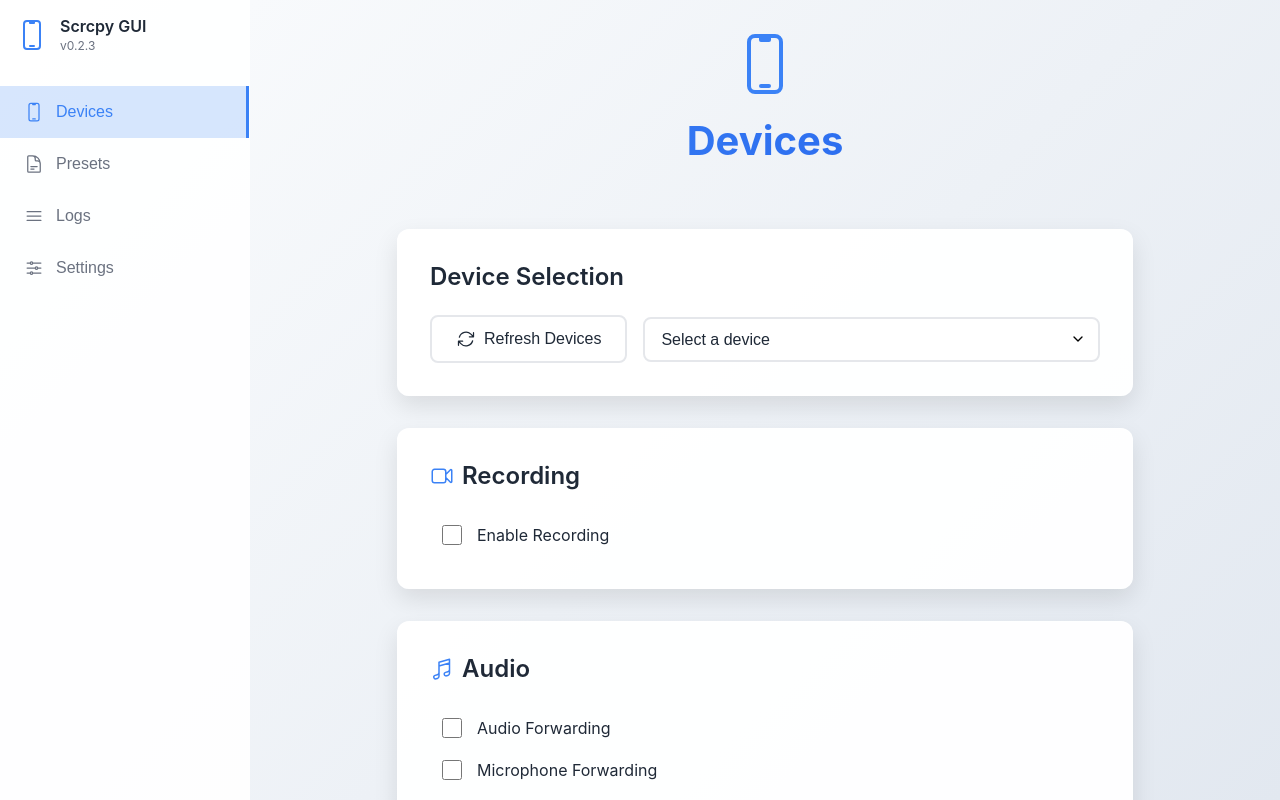
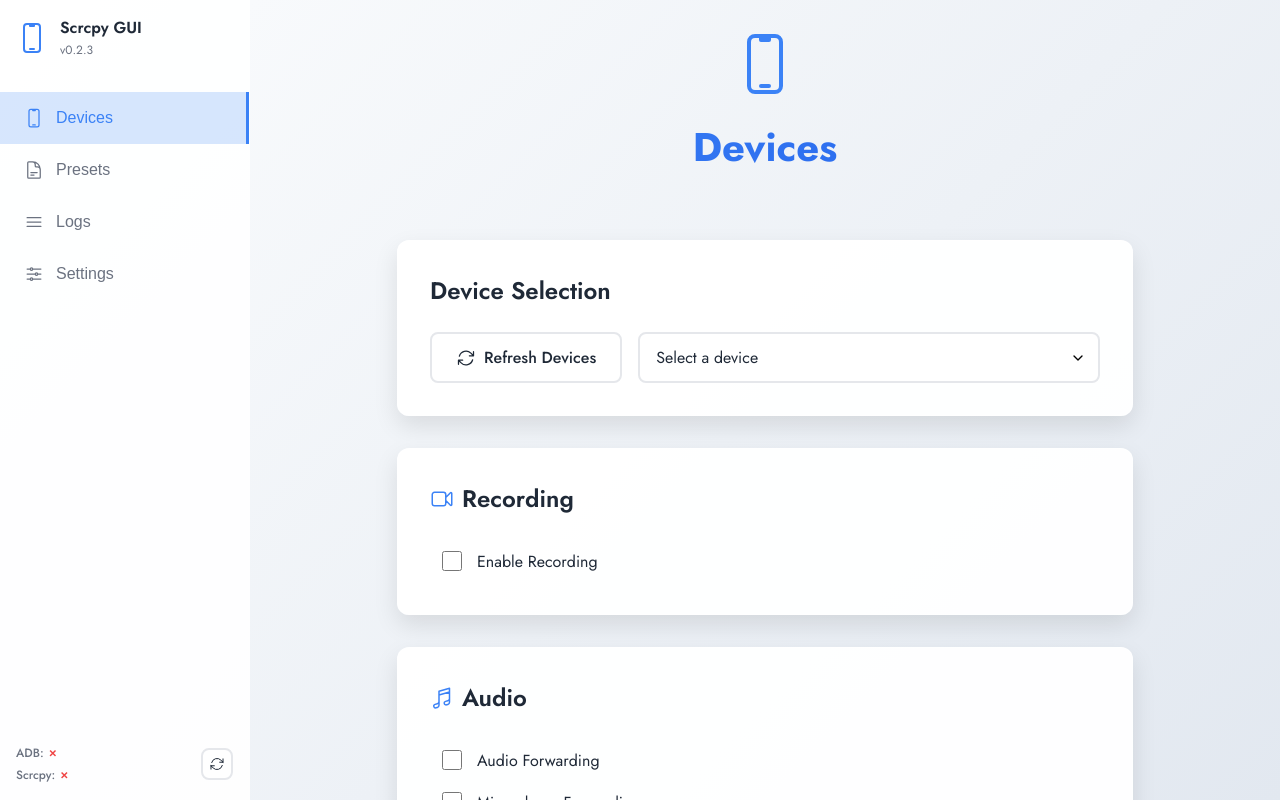
Before and after one commit to TianaNanta/scrcpy-gui, a React (Vite) app: page / in a window 1280 px wide. Built offline with nearby package versions, Linux system fonts and the light colour scheme.

Commit message:
Change font family used in the app

```diff
--- a/index.html
+++ b/index.html
@@ -2,6 +2,12 @@
 <html lang="en">
     <head>
         <meta charset="UTF-8" />
+        <link rel="preconnect" href="https://fonts.googleapis.com" />
+        <link rel="preconnect" href="https://fonts.gstatic.com" crossorigin />
+        <link
+            href="https://fonts.googleapis.com/css2?family=Jost:wght@300;400;500;600;700&family=Share+Tech&display=swap"
+            rel="stylesheet"
+        />
         <link rel="icon" type="image/svg+xml" href="/vite.svg" />
         <meta name="viewport" content="width=device-width, initial-scale=1.0" />
         <title>Tauri + React + Typescript</title>
--- a/src/App.css
+++ b/src/App.css
@@ -24,11 +24,10 @@ body {
     margin: 0;
     padding: 0;
     font-family:
-        "Inter",
+        "Jost",
         -apple-system,
         BlinkMacSystemFont,
         "Segoe UI",
-        Roboto,
         sans-serif;
     background: var(--background);
     min-height: 100vh;
@@ -134,6 +133,12 @@ select.select,
     padding: 0.75rem 2.5rem 0.75rem 1rem !important;
     border: 2px solid var(--border-color, #e5e7eb) !important;
     border-radius: 8px !important;
+    font-family:
+        "Jost",
+        -apple-system,
+        BlinkMacSystemFont,
+        "Segoe UI",
+        sans-serif !important;
     font-size: 1rem !important;
     background: var(--input-bg, white) !important;
     color: var(--text-primary) !important;
@@ -179,6 +184,12 @@ select.select option {
     padding: 0.75rem 1.5rem;
     border: none;
     border-radius: 8px;
+    font-family:
+        "Jost",
+        -apple-system,
+        BlinkMacSystemFont,
+        "Segoe UI",
+        sans-serif;
     font-size: 1rem;
     font-weight: 500;
     cursor: pointer;
@@ -419,7 +430,7 @@ select.select option {
     background: var(--surface);
     border-radius: var(--border-radius);
     padding: 1rem;
-    font-family: "Monaco", "Menlo", "Ubuntu Mono", monospace;
+    font-family: "Share Tech", "Monaco", "Menlo", "Ubuntu Mono", monospace;
     font-size: 0.875rem;
     line-height: 1.5;
 }
@@ -460,4 +471,104 @@ select.select option {
     }
 }
 
+/* Sidebar Footer */
+.sidebar-footer {
+    padding: 1rem;
+    border-top: 1px solid rgba(255, 255, 255, 0.1);
+    display: flex;
+    align-items: center;
+    justify-content: space-between;
+    gap: 0.5rem;
+}
+
+.dependency-status {
+    display: flex;
+    flex-direction: column;
+    gap: 0.25rem;
+    font-size: 0.75rem;
+}
+
+.dependency-item {
+    display: flex;
+    align-items: center;
+    gap: 0.25rem;
+}
+
+.dependency-label {
+    color: var(--text-secondary);
+    font-weight: 500;
+}
+
+.dependency-status.ready {
+    color: var(--success-color, #10b981);
+    font-weight: 600;
+}
+
+.dependency-status.not-ready {
+    color: var(--error-color, #ef4444);
+    font-weight: 600;
+}
+
+.refresh-btn {
+    padding: 0.375rem;
+    min-width: auto;
+    width: 2rem;
+    height: 2rem;
+}
+
+.refresh-btn .btn-icon {
+    width: 1rem;
+    height: 1rem;
+}
+
+/* Dependency Status (Main Content) */
+.dependency-status-large {
+    display: flex;
+    flex-direction: column;
+    gap: 1rem;
+}
+
+.dependency-item-large {
+    display: flex;
+    align-items: center;
+    gap: 1rem;
+    padding: 1rem;
+    background: var(--surface);
+    border-radius: var(--border-radius);
+    box-shadow: 0 2px 4px rgba(0, 0, 0, 0.1);
+}
+
+.dependency-icon {
+    flex-shrink: 0;
+}
+
+.status-icon {
+    width: 2rem;
+    height: 2rem;
+}
+
+.status-icon.ready {
+    color: var(--success-color, #10b981);
+}
+
+.status-icon.not-ready {
+    color: var(--error-color, #ef4444);
+}
+
+.dependency-info {
+    display: flex;
+    flex-direction: column;
+    gap: 0.25rem;
+}
+
+.dependency-name {
+    font-weight: 600;
+    color: var(--text-primary);
+}
+
+.dependency-desc {
+    font-size: 0.875rem;
+    color: var(--text-secondary);
+}
+
 /* Settings */
--- a/src/App.tsx
+++ b/src/App.tsx
@@ -11,6 +11,8 @@ import {
   AdjustmentsHorizontalIcon,
   VideoCameraIcon,
   MusicalNoteIcon,
+  CheckCircleIcon,
+  XCircleIcon,
 } from "@heroicons/react/24/outline";
 import "./App.css";
 
@@ -469,6 +471,51 @@ function App() {
             </section>
 
             <section className="section">
+              <h2>Dependencies</h2>
+              <div className="dependency-status-large">
+                <div className="dependency-item-large">
+                  <span className="dependency-icon">
+                    {dependencies?.adb ? (
+                      <CheckCircleIcon className="status-icon ready" />
+                    ) : (
+                      <XCircleIcon className="status-icon not-ready" />
+                    )}
+                  </span>
+                  <div className="dependency-info">
+                    <span className="dependency-name">ADB</span>
+                    <span className="dependency-desc">
+                      Android Debug Bridge
+                    </span>
+                  </div>
+                </div>
+                <div className="dependency-item-large">
+                  <span className="dependency-icon">
+                    {dependencies?.scrcpy ? (
+                      <CheckCircleIcon className="status-icon ready" />
+                    ) : (
+                      <XCircleIcon className="status-icon not-ready" />
+                    )}
+                  </span>
+                  <div className="dependency-info">
+                    <span className="dependency-name">Scrcpy</span>
+                    <span className="dependency-desc">
+                      Screen mirroring tool
+                    </span>
+                  </div>
+                </div>
+              </div>
+              <div className="actions">
+                <button
+                  className="btn btn-secondary"
+                  onClick={checkDependencies}
+                >
+                  <ArrowPathIcon className="btn-icon" />
+                  Check Dependencies
+                </button>
+              </div>
+            </section>
+
+            <section className="section">
               <h2>
                 <Cog6ToothIcon className="section-icon" />
                 Options
@@ -746,6 +793,33 @@ function App() {
             );
           })}
         </nav>
+        <div className="sidebar-footer">
+          <div className="dependency-status">
+            <div className="dependency-item">
+              <span className="dependency-label">ADB:</span>
+              <span
+                className={`dependency-status ${dependencies?.adb ? "ready" : "not-ready"}`}
+              >
+                {dependencies?.adb ? "✓" : "✗"}
+              </span>
+            </div>
+            <div className="dependency-item">
+              <span className="dependency-label">Scrcpy:</span>
+              <span
+                className={`dependency-status ${dependencies?.scrcpy ? "ready" : "not-ready"}`}
+              >
+                {dependencies?.scrcpy ? "✓" : "✗"}
+              </span>
+            </div>
+          </div>
+          <button
+            className="btn btn-secondary refresh-btn"
+            onClick={checkDependencies}
+            title="Refresh dependency status"
+          >
+            <ArrowPathIcon className="btn-icon" />
+          </button>
+        </div>
       </aside>
       <main className="main-content">{renderContent()}</main>
     </div>
```
Lines whose indentation alone changed are shown as unchanged.
